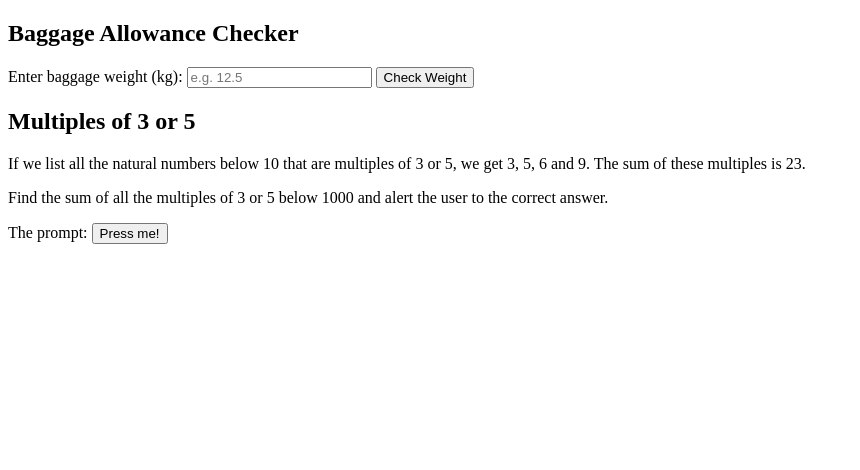
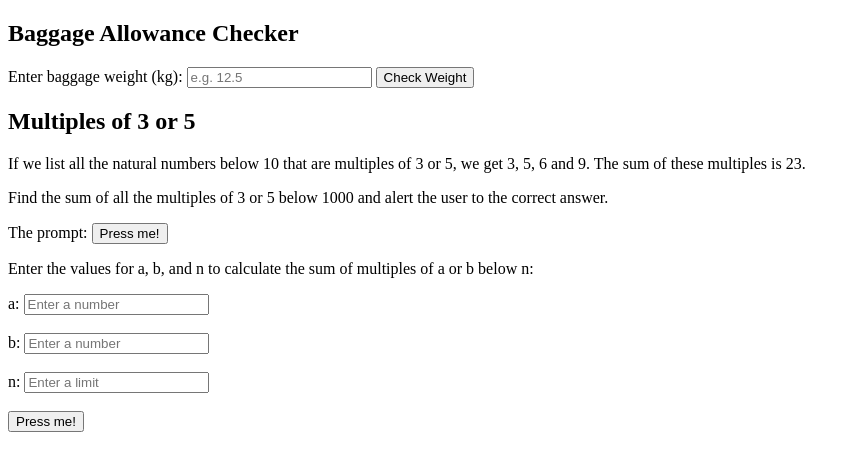
Before and after one commit to Saad982/FirsRepository, a plain HTML site: page index.html in a window 1280 px wide. Shown: the whole page, without its empty margins (0-860 px from the left). Drawn offline with Linux system fonts and the light colour scheme.

Commit message:
Exercise 3

```diff
--- a/index.html
+++ b/index.html
@@ -15,6 +15,20 @@
    <p>If we list all the natural numbers below 10 that are multiples of 3 or 5, we get 3, 5, 6 and 9. The sum of these multiples is 23.</p>
    <p>Find the sum of all the multiples of 3 or 5 below 1000 and alert the user to the correct answer.</p>
    <p>The prompt: <button onclick="doIt()">Press me!</button></p>
+
+
+   <p>Enter the values for a, b, and n to calculate the sum of multiples of a or b below n:</p>
+
+   <label for="a">a:</label>
+   <input type="number" id="a" placeholder="Enter a number"><br><br>
+
+   <label for="b">b:</label>
+   <input type="number" id="b" placeholder="Enter a number"><br><br>
+
+   <label for="n">n:</label>
+   <input type="number" id="n" placeholder="Enter a limit"><br><br>
+
+   <button onclick="doIt()">Press me!</button>
 
 
   <script>
@@ -43,6 +57,31 @@
       }
       alert("The sum of all multiples of 3 or 5 below 1000 is: " + sum);
     }
+
+     // Function to calculate the sum of multiples of a or b below n
+     function sumOfMultiples(a, b, n) {
+      let sum = 0;
+      for (let i = 1; i < n; i++) {
+        if (i % a === 0 || i % b === 0) {
+          sum += i;
+        }
+      }
+      return sum;
+    }
+
+    // Function triggered when the button is clicked
+    function doIt() {
+      // Getting values from input boxes
+      let a = parseInt(document.getElementById('a').value);
+      let b = parseInt(document.getElementById('b').value);
+      let n = parseInt(document.getElementById('n').value);
+
+      // Calculate the sum using the sumOfMultiples function
+      let result = sumOfMultiples(a, b, n);
+
+      // Displaying the result to the user
+      alert("The sum of all multiples of " + a + " or " + b + " below " + n + " is: " + result);
+    }
   </script>
 </body>
 </html>
```
